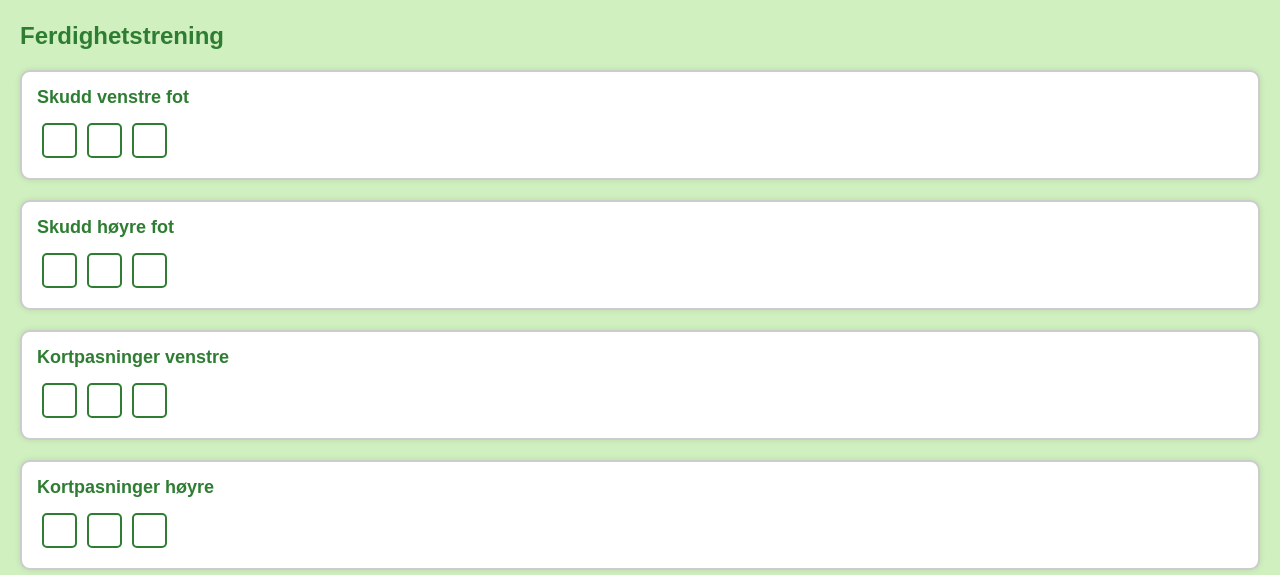
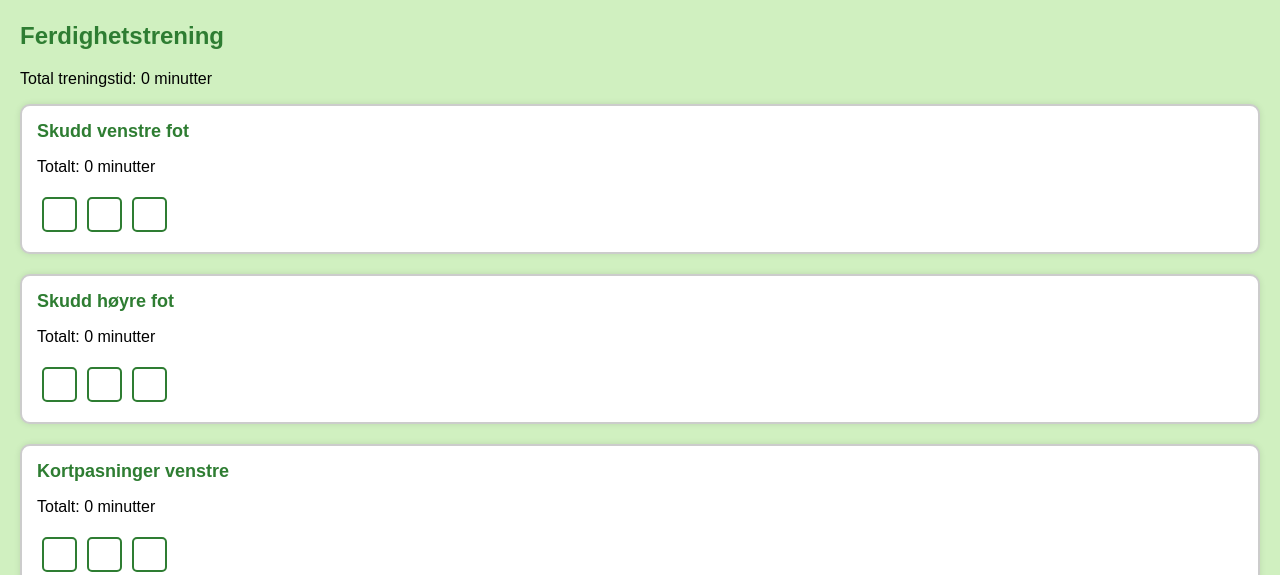
Before and after one commit to akristengaard/Brislings-treningseventyr, a plain HTML site: page index.html in a window 1280 px wide. Shown: the part 678-1253 px from the top of the page. Drawn offline with Linux system fonts and the light colour scheme; a web font is replaced by a local one.

Commit message:
Add files via upload

```diff
--- a/index.html
+++ b/index.html
@@ -28,6 +28,7 @@
 
   <div class="main-content">
     <h2>Ferdighetstrening</h2>
+    <p id="total-time" class="total-time">Total treningstid: 0 minutter</p>
     <div id="skills-container">
       <!-- Ferdigheter blir lagt inn her av JavaScript -->
     </div>
--- a/script.js
+++ b/script.js
@@ -1,3 +1,10 @@
+function updateTimeSpent(skillBox, skillName) {
+  const totalKey = `${skillName}-total-minutes`;
+  const storedMinutes = parseInt(localStorage.getItem(totalKey) || "0", 10);
+
+  const timeDisplay = skillBox.querySelector(".time-spent");
+  timeDisplay.textContent = `Totalt: ${storedMinutes} minutter`;
+}
 
 const skills = [
   "Skudd venstre fot",
@@ -29,6 +36,10 @@ function renderSkills() {
     const skillBox = document.createElement("div");
     skillBox.className = "skill-box";
 
+    const timeText = document.createElement("p");
+    timeText.className = "time-spent";
+    timeText.textContent = "Totalt: 0 minutter";
+
     const title = document.createElement("h3");
     title.textContent = skillName;
     skillBox.appendChild(title);
@@ -57,6 +68,13 @@ function renderSkills() {
 
         btn.classList.add("active");
         btn.disabled = true;
+       // Oppdater total tid i localStorage
+        const totalKey = `${skillName}-total-minutes`;
+        const oldTotal = parseInt(localStorage.getItem(totalKey) || "0", 10);
+        localStorage.setItem(totalKey, oldTotal + 10);
+        updateTotalTime();
+
+        updateTimeSpent(skillBox, skillName);
         localStorage.setItem(key, "true");
 
         const allFilled = Array.from(
@@ -86,9 +104,13 @@ function renderSkills() {
       boxWrapper.appendChild(btn);
     }
 
+    skillBox.appendChild(timeText);
+    updateTimeSpent(skillBox, skillName);
+
     skillBox.appendChild(boxWrapper);
     container.appendChild(skillBox);
   });
+  updateTotalTime();
 }
 
 function updateXP(amount) {
@@ -255,3 +277,16 @@ const bonusTasks = [
       anim.remove();
     }, 1500);
   }
+
+  function updateTotalTime() {
+    let total = 0;
+    skills.forEach(skill => {
+      const key = `${skill}-total-minutes`;
+      total += parseInt(localStorage.getItem(key) || "0", 10);
+    });
+
+    const display = document.getElementById("total-time");
+    if (display) {
+      display.textContent = `Total treningstid: ${total} minutter`;
+    }
+  }
```
